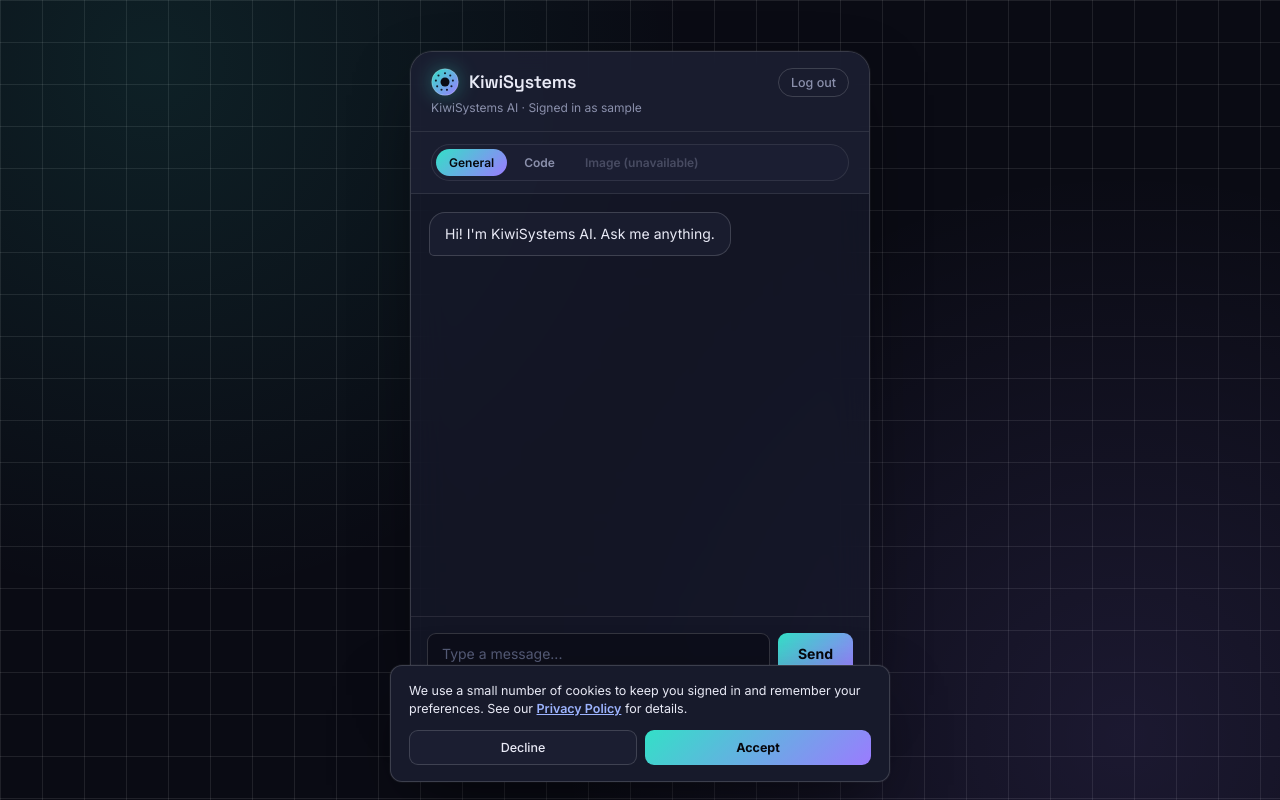
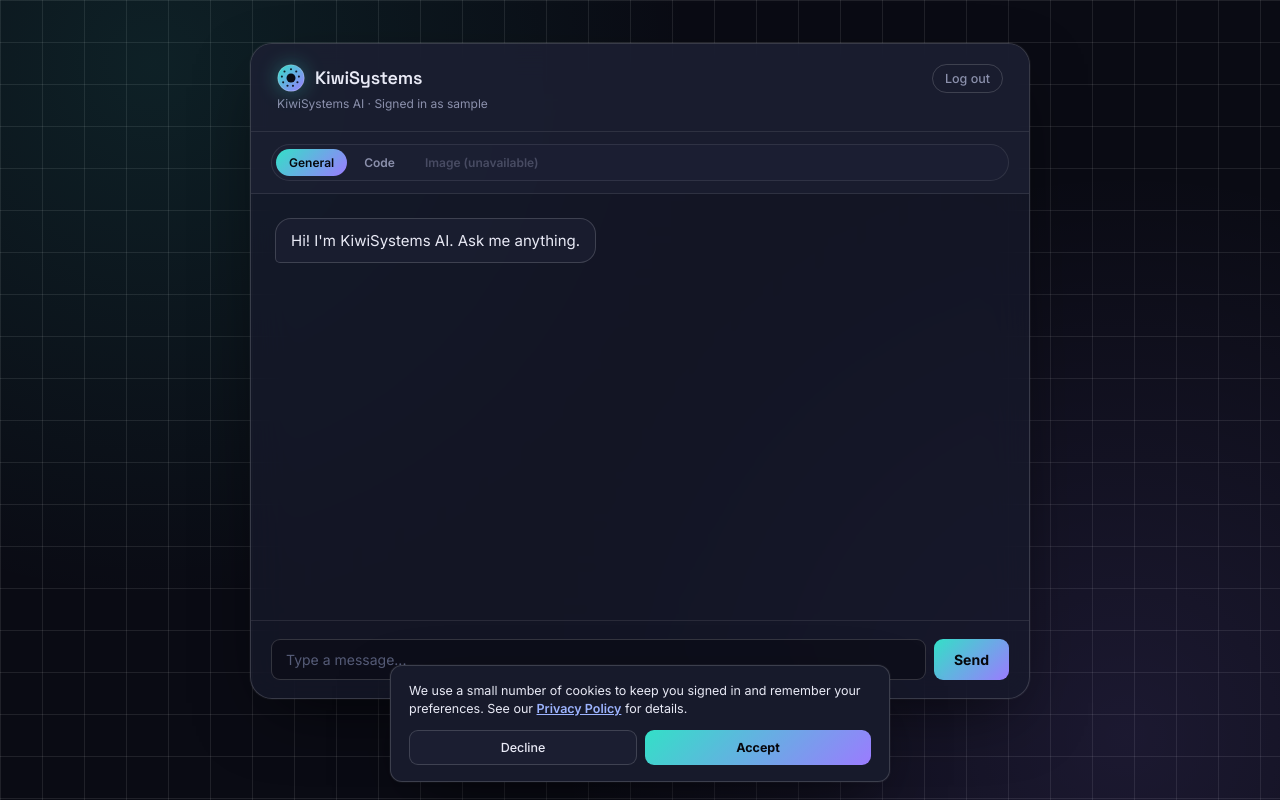
Before and after one commit to KiwiSystems-ee/KiwiSystems-AI, a Flask app: page / in a window 1280 px wide. Run offline with Flask 3, Linux system fonts and the light colour scheme; the visitor is signed in with stand-in values (Sample User, id 1).

Commit message:
Add meta tags and styles for better responsiveness

```diff
--- a/templates/index.html
+++ b/templates/index.html
@@ -3,6 +3,14 @@
 <head>
 <meta charset="UTF-8">
 <title>{{ bot_name }}</title>
+<link rel="manifest" href="{{ url_for('static', filename='manifest.json') }}">
+<meta name="theme-color" content="#0A0B14">
+<link rel="icon" href="{{ url_for('static', filename='icons/favicon.png') }}" type="image/png">
+<link rel="apple-touch-icon" href="{{ url_for('static', filename='icons/apple-touch-icon.png') }}">
+<meta name="mobile-web-app-capable" content="yes">
+<meta name="apple-mobile-web-app-capable" content="yes">
+<meta name="apple-mobile-web-app-status-bar-style" content="black-translucent">
+<meta name="apple-mobile-web-app-title" content="KiwiSystems">
 <link rel="stylesheet" href="{{ url_for('static', filename='style.css') }}">
 <style>
   body { display: flex; flex-direction: column; min-height: 100vh; }
@@ -67,6 +75,25 @@
   .typing-dots span:nth-child(2) { animation-delay: 0.15s; background: var(--kiwi-bright); }
   .typing-dots span:nth-child(3) { animation-delay: 0.3s; }
   @keyframes typing-bounce { 0%, 60%, 100% { opacity: 0.3; transform: translateY(0); } 30% { opacity: 1; transform: translateY(-3px); } }
+
+  /* Desktop: use the extra space instead of floating a small mobile-sized
+     widget in the middle of a big screen. Mobile sizing above stays the
+     default/base experience, untouched. */
+  @media (min-width: 900px) {
+    .chat-container {
+      width: min(780px, 82vw);
+      height: min(760px, 85vh);
+    }
+    .messages { padding: 24px; gap: 14px; }
+    .msg { font-size: 15px; }
+    .chat-header { padding: 20px 26px; }
+    .input-row { padding: 18px 20px; }
+  }
+  @media (min-width: 1400px) {
+    .chat-container {
+      width: min(880px, 60vw);
+    }
+  }
 </style>
 </head>
 <body>
@@ -104,6 +131,13 @@
 </footer>
 
 <script src="{{ url_for('static', filename='cookie-consent.js') }}"></script>
+<script>
+if ('serviceWorker' in navigator) {
+  window.addEventListener('load', () => {
+    navigator.serviceWorker.register("{{ url_for('static', filename='service-worker.js') }}");
+  });
+}
+</script>
 <script>
 const messagesEl = document.getElementById('messages');
 const inputEl = document.getElementById('input');
```
